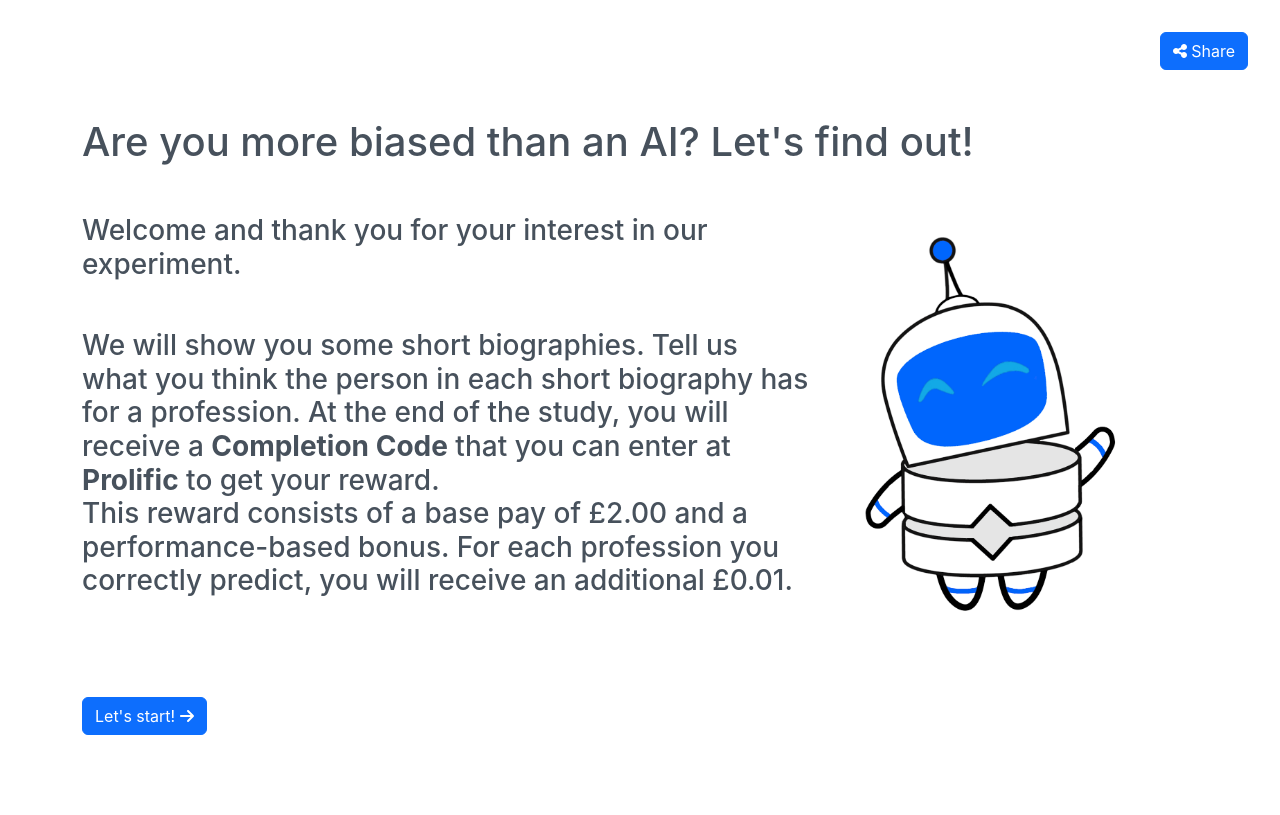
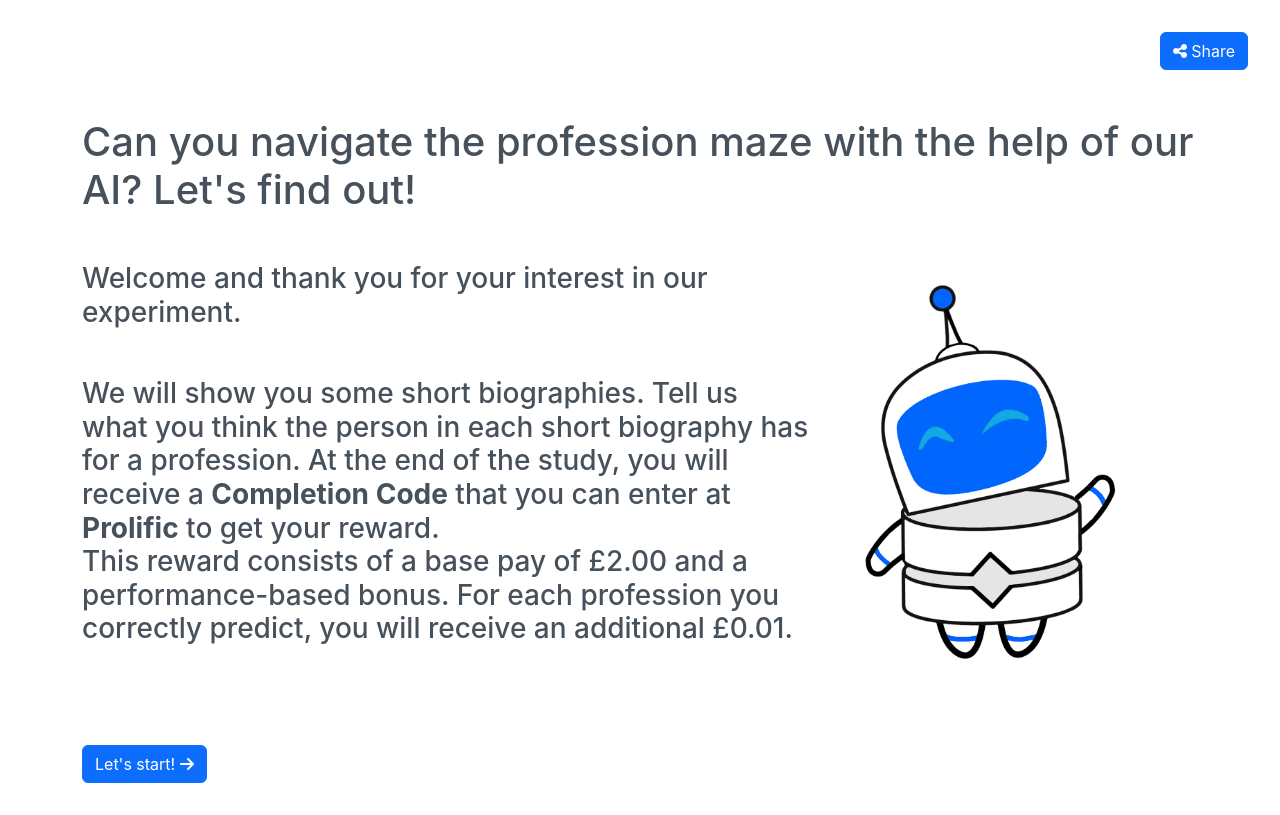
Before and after one commit to febuchner/ma_study01, a Vue app: page / in a window 1280 px wide. Built offline with nearby package versions, Linux system fonts and the light colour scheme; no server answers; what vue-cookies would draw is missing.

Commit message:
task(title) Change study title
related:#63

```diff
--- a/index.html
+++ b/index.html
@@ -4,7 +4,7 @@
     <meta charset="UTF-8">
     <link rel="icon" href="/favicon.ico">
     <meta name="viewport" content="width=device-width, initial-scale=1.0">
-    <title>Are you more biased than an AI? Let's find out!</title>
+    <title>Can you navigate the profession maze with the help of our AI? Let's find out!</title>
   </head>
   <body>
     <div id="app"></div>
--- a/src/components/WelcomeToStudy.vue
+++ b/src/components/WelcomeToStudy.vue
@@ -3,7 +3,7 @@
     <div v-if="this.store.getCurrentStep === 'welcome-to-study'">
       <div>
         <h1>
-          Are you more biased than an AI? Let's find out!
+          Can you navigate the profession maze with the help of our AI? Let's find out!
         </h1>
         <div class="col-12 mt-5">
           <div class="row">
```
